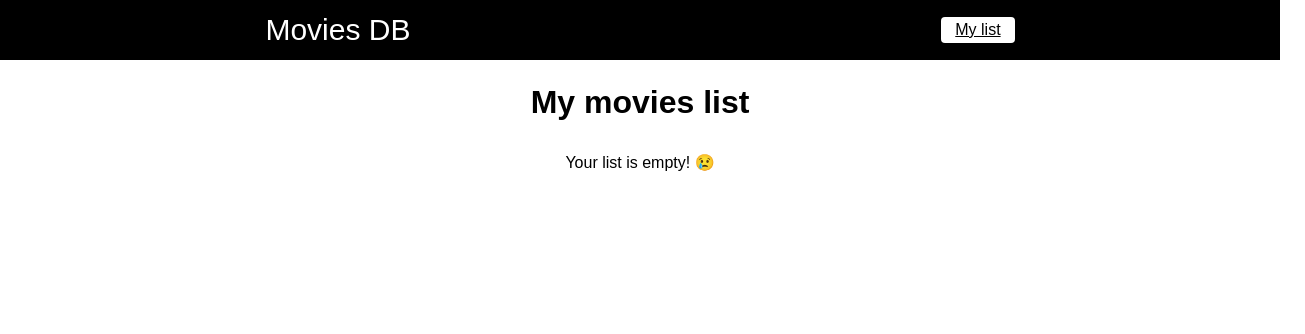
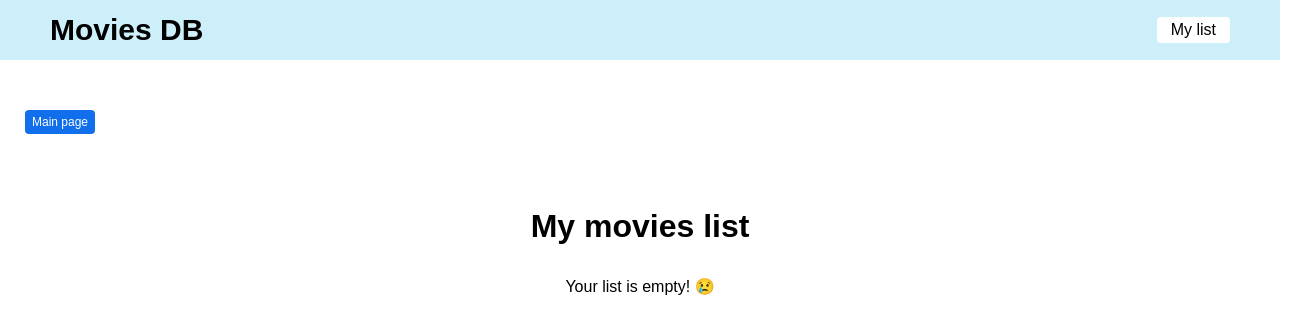
Before and after one commit to Alex-Lima84/movie-search-api, a React (Create React App) app: page /favorites in a window 1280 px wide. Shown: the top 334 px of the page, 1305 px wide, since content can reach past the window. Built offline with nearby package versions, Linux system fonts and the light colour scheme.

Commit message:
styling modifications

```diff
--- a/package.json
+++ b/package.json
@@ -12,12 +12,15 @@
     "@types/react": "^18.0.25",
     "@types/react-dom": "^18.0.8",
     "@types/react-router-dom": "^5.3.3",
+    "@types/react-toastify": "^4.1.0",
     "@types/sass": "^1.43.1",
     "axios": "^1.1.3",
+    "npm": "^9.1.2",
     "react": "^18.2.0",
     "react-dom": "^18.2.0",
     "react-router-dom": "^6.4.3",
     "react-scripts": "5.0.1",
+    "react-toastify": "^9.1.1",
     "sass": "^1.56.0",
     "typescript": "^4.8.4",
     "web-vitals": "^2.1.4"
--- a/src/App.tsx
+++ b/src/App.tsx
@@ -1,8 +1,12 @@
 import RoutesApp from "./Routes";
+import { ToastContainer } from "react-toastify";
+
+import "react-toastify/dist/ReactToastify.css";
 
 function App() {
   return (
     <div className="app">
+      <ToastContainer autoClose={1500} />
       <RoutesApp />
     </div>
   );
--- a/src/components/Header/styles.scss
+++ b/src/components/Header/styles.scss
@@ -1,24 +1,27 @@
 header {
   display: flex;
   align-items: center;
-  justify-content: space-around;
+  justify-content: space-between;
   width: 100%;
   height: 60px;
-  background-color: #000;
+  background-color: #CDEFF9;
 
   .logo {
     text-decoration: none;
     font-size: 30px;
     cursor: pointer;
-    color: #fff;
-    font-weight: bolde;
+    color: #000;
+    font-weight: bold;
+    margin-left: 50px;
   }
 
   .favorites {
     cursor: pointer;
+    text-decoration: none;
     background-color: #fff;
     padding: 4px 14px;
     color: #000;
     border-radius: 4px;
+    margin-right: 50px;
   }
 }
--- a/src/pages/Favorite-movies/index.tsx
+++ b/src/pages/Favorite-movies/index.tsx
@@ -2,6 +2,7 @@ import { useState, useEffect } from "react";
 import { MovieType } from "../Home";
 import { Link } from "react-router-dom";
 import "./styles.scss";
+import { toast } from "react-toastify";
 
 export default function FavoriteMovies() {
   const [favoriteMovies, setFavoriteMovies] = useState([]);
@@ -17,9 +18,16 @@ export default function FavoriteMovies() {
     });
     setFavoriteMovies(filteredMovies);
     localStorage.setItem("@moviesList", JSON.stringify(filteredMovies));
+    toast.success("Movie deleted! 😊");
   }
 
   return (
+    <>
+      <div className="back-button-container">
+        <Link className="back-button" to={"/"}>
+          Main page
+        </Link>
+      </div>
       <div className="favorite-movies-container">
         <h1>My movies list</h1>
 
@@ -39,5 +47,6 @@ export default function FavoriteMovies() {
           })}
         </ul>
       </div>
+    </>
   );
 }
--- a/src/pages/Favorite-movies/styles.scss
+++ b/src/pages/Favorite-movies/styles.scss
@@ -1,3 +1,23 @@
+.back-button-container {
+  display: flex;
+  align-items: center;
+  justify-content: flex-start;
+  margin-left: 50px;
+  width: 100%;
+  .back-button {
+    width: 70px;
+    font-size: 12px;
+    background-color: #116feb;
+    text-decoration: none;
+    color: #fff;
+    padding: 5px;
+    text-align: center;
+    margin-bottom: 50px;
+    margin-top: 50px;
+    border-radius: 4px;
+  }
+}
+
 .favorite-movies-container {
   margin-top: 24px;
 
--- a/src/pages/Movie/index.tsx
+++ b/src/pages/Movie/index.tsx
@@ -4,6 +4,7 @@ import api from "../../services/api";
 import { Link } from "react-router-dom";
 import { MovieType } from "../Home";
 import "./styles.scss";
+import { toast } from "react-toastify";
 
 export default function Movie() {
   const { id } = useParams();
@@ -48,13 +49,13 @@ export default function Movie() {
     );
 
     if (movieAlreadySaved) {
-      alert("Movie already saved in the list! 😃");
+      toast.error("Movie already saved in the list! 😃");
       return;
     }
 
     savedMovies.push(movie);
     localStorage.setItem("@moviesList", JSON.stringify(savedMovies));
-    alert("Movie saved! 😊");
+    toast.success("Movie saved! 😊");
   }
 
   if (loading) {
@@ -67,6 +68,7 @@ export default function Movie() {
 
   return (
     <div className="movie-info-container">
+      <Link className="back-button" to={"/"}>Main page</Link>
       <h1>{movie.title}</h1>
       <img
         src={`https://image.tmdb.org/t/p/original${movie.backdrop_path}`}
--- a/src/pages/Movie/styles.scss
+++ b/src/pages/Movie/styles.scss
@@ -1,4 +1,18 @@
 .movie-info-container {
+
+  .back-button {
+    width: 70px;
+    font-size: 12px;
+      background-color: #116feb;
+      text-decoration: none;
+      color: #fff;
+      padding: 5px;
+      text-align: center;
+      margin-bottom: 50px;
+      margin-top: 20px;
+      border-radius: 4px;
+  }
+
   display: flex;
   flex-direction: column;
   max-width: 800px;
```
Also changed, not shown: 1 other file (tests, documents, lock files or other folders). Lines whose indentation alone changed are shown as unchanged.
